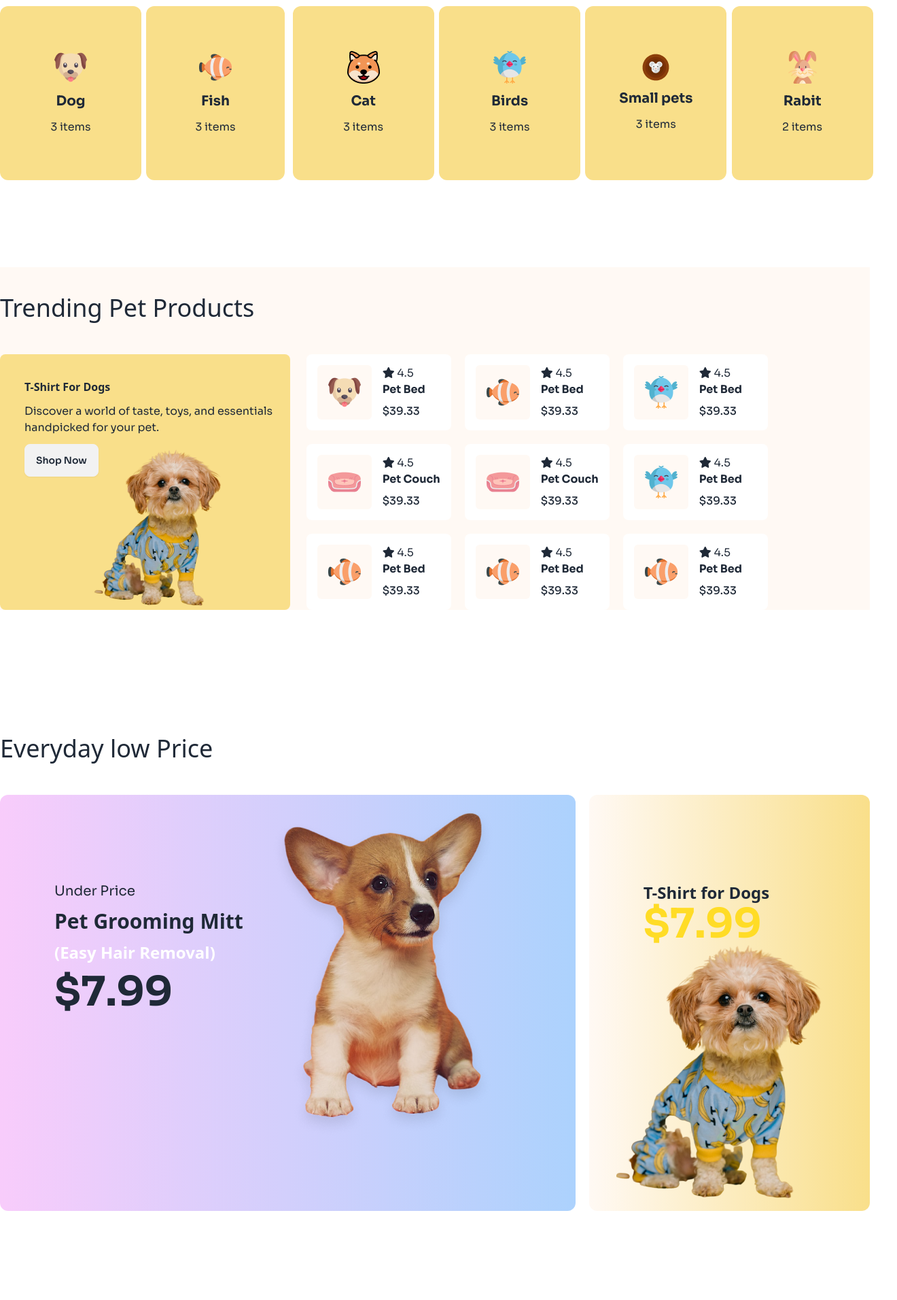
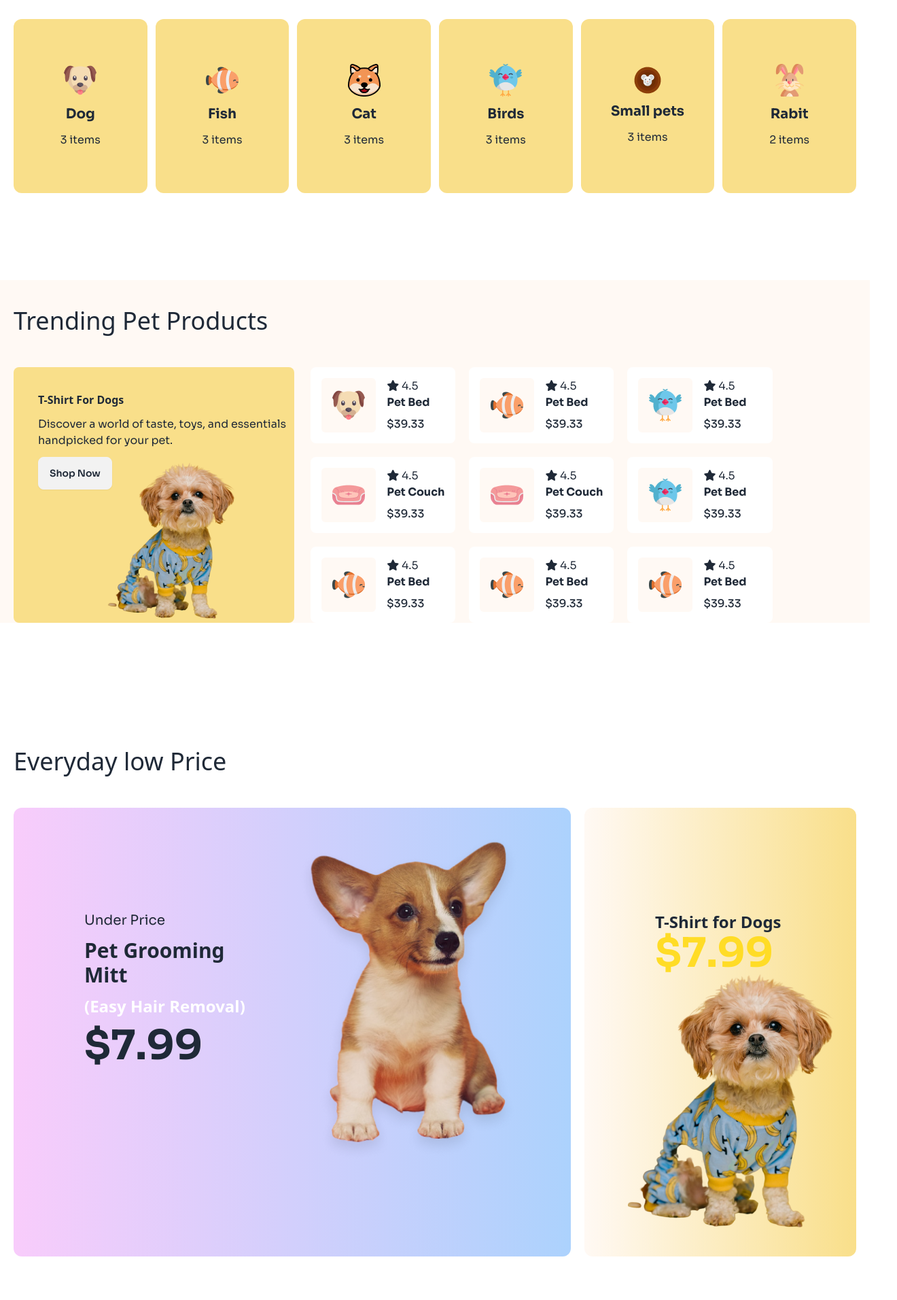
Before and after one commit to asifjsr/Browse-4-Pets, a plain HTML site: page index.html in a window 1280 px wide. Shown: the part 715-2627 px from the top of the page at 68% size, 1320 px wide, since content can reach past the window. Drawn offline with nearby package versions, Linux system fonts and the light colour scheme; a web font is replaced by a local one.

Commit message:
added final work with resolve issue

```diff
--- a/index.html
+++ b/index.html
@@ -47,15 +47,12 @@
             font-family: "Sora", sans-serif;
         }
 
-
-
-
     </style>
     <link rel="shortcut icon" href="c1-assets/logo-header.png" type="image/x-icon">
 </head>
 <body class="font-sora">
     <!-- Header -->
-     <header class="max-w-full " >
+     <header class="max-w-full  " >
         <nav class=" bg-nav_bg  font-sora ">
             <div class="navbar md:container mx-auto  ">
                 <div class="navbar-start">
@@ -98,7 +95,7 @@
             </div>
         </nav>
 
-        <section class=" mt-20 px-20 md:container mx-auto ">
+        <section class=" mt-20  md:container mx-auto px-5 ">
             <div class="flex flex-col lg:flex-row ">
                 <div class="text container ">
                     <h1 class="font-adlam-display text-6xl animate-pulse">Pamper Your Pet, Because They Deserve the Bes</h1>
@@ -115,15 +112,13 @@
 
      </header>
 
-
-    <!-- Main -->
-
-    <section class="mt-36 container mx-auto">
+     <main>
+        <section class="mt-36 container mx-auto px-5">
             <h1 class="font-adlam-display text-4xl mb-12">Browse By Categories</h1>
 
             <div class="grid grid-cols-2 gap-x-3 gap-y-2 lg:grid-cols-6">
 
-            <div class="gap-3 bg-card w-52 h-64 rounded-xl flex flex-col justify-center  text-center">
+                <div class="gap-3 bg-card  h-64 rounded-xl flex flex-col justify-center  text-center">
                     <div class="self-center">
                         <img src="c1-assets/dog-cartoon.png" alt="">
                     </div>
@@ -135,7 +130,7 @@
                     </p>
                 </div>
 
-            <div class="gap-3 bg-card  rounded-xl flex flex-col justify-center  text-center">
+                <div class="gap-3 bg-card h-64 rounded-xl flex flex-col justify-center  text-center">
                     <div class="self-center">
                         <img src="c1-assets/fish-cartoon.png" alt="">
                     </div>
@@ -147,7 +142,7 @@
                     </p>
                 </div>
 
-            <div class="gap-3 bg-card w-52 h-64 rounded-xl flex flex-col justify-center  text-center">
+                <div class="gap-3 bg-card  h-64 rounded-xl flex flex-col justify-center  text-center">
                     <div class="self-center">
                         <img src="c1-assets/cat-cartoon.png" alt="">
                     </div>
@@ -160,7 +155,7 @@
                 </div>
 
 
-            <div class="gap-3 bg-card w-52 h-64 rounded-xl flex flex-col justify-center  text-center">
+                <div class="gap-3 bg-card h-64 rounded-xl flex flex-col justify-center  text-center">
                     <div class="self-center">
                         <img src="c1-assets/bird-cartoon.png" alt="">
                     </div>
@@ -172,7 +167,7 @@
                     </p>
                 </div>
 
-            <div class="gap-3 bg-card w-52 h-64 rounded-xl flex flex-col justify-center  text-center">
+                <div class="gap-3 bg-card h-64 rounded-xl flex flex-col justify-center  text-center">
                     <div class="self-center">
                         <img src="c1-assets/mouse-cartoon.png" alt="">
                     </div>
@@ -186,7 +181,7 @@
 
 
 
-            <div class="gap-3 bg-card w-52 h-64 rounded-xl flex flex-col justify-center  text-center">
+                <div class="gap-3 bg-card h-64  rounded-xl flex flex-col justify-center  text-center">
                     <div class="self-center">
                         <img src="c1-assets/rabbit-cartoon.png" alt="">
                     </div>
@@ -204,9 +199,7 @@
 
         </section>
 
-
-
-    <section class="bg-sec_bg lg:mt-32 max-w-full">
+        <section class="bg-sec_bg px-5 lg:mt-32 max-w-full">
             <div class="md:mx-auto md:container">
                 <h1 class="text-4xl pt-10  font-adlam-display mb-12">
                     Trending Pet Products
@@ -334,16 +327,14 @@
         </section>
 
 
-
-
-    <section class="md:container md:mx-auto mt-36">
+        <section class="md:container md:mx-auto mt-36 px-5">
             <h1 class="text-4xl pt-10  font-adlam-display mb-12">
                 Everyday low Price
             </h1>
 
-        <div class="grid grid-cols-1 lg:grid-cols-3 lg:gap-5  ">
-            <div class="flex rounded-xl bg-gradient-to-r from-grd_1 to-grd_2 lg:col-span-2">
-                <div class="  pt-32 pl-20">
+            <div class="grid grid-cols-1 gap-5  lg:grid-cols-3 lg:gap-5  ">
+                <div class="flex p-6 rounded-xl bg-gradient-to-r from-grd_1 to-grd_2 lg:col-span-2 ">
+                    <div class="  lg:pt-32 lg:pl-20">
                         <p class="text-xl mb-3 ">Under Price</p>
                         <h1 class="text-3xl mb-3 font-adlam-display font-bold">Pet Grooming Mitt</h1>
                         <h2 class="text-2xl mb-3 font-adlam-display text-white font-bold">(Easy Hair Removal)</h2>
@@ -354,19 +345,20 @@
                     </div>
                 </div>
 
-            <div class="flex flex-col rounded-xl bg-gradient-to-r from-grd_3 to-grd_4 col-span-1 ">
-                <div class="  pt-32 pl-20">
+                <div class="flex flex-col rounded-xl bg-gradient-to-r from-grd_3 to-grd_4 col-span-1 p-6">
+                    <div class="  lg:pt-32 lg:pl-20">
                         <p class="font-bold text-2xl font-adlam-display"> T-Shirt for Dogs </p>
                         <p class="font-bold text-6xl text-primary">$7.99</p>
                     </div>
-                <div class="relative left-10">
+                    <div class="relative lg:left-10">
                         <img src="c1-assets/cute-pet-mid.png" alt="">
                     </div>
 
             </div>
 
             </section>
-    <section class="bg-sec_bg md:container md:mx-auto mt-36 rounded-lg z-20 relative top-44 ">
+
+            <section class="bg-nav_bg ml-5 mr-5 rounded-xl pt-9  z-20 relative top-44 md:container md:mx-auto">
                 <div class="flex flex-col lg:flex-row justify-center items-center gap-12 ">
                     <div>
                         <img src="c1-assets/cute-pet-mid.png" alt="">
@@ -380,12 +372,14 @@
                         <button class=" mt-9 btn bg-primary ">Subscribe</button>
                     </div>
                 </div>
+            </section>
 
-    </section>
-    <!-- Footer -->
+     </main>
+
+     <footer>
         <section class="bg-footer_bg pt-80 pb-36 ">
             <div class="md:container md:mx-auto flex gap-10 flex-col lg:flex-row justify-between">
-            <div >
+                <div class="px-5">
                     <div class="flex items-center">
                         <img src="c1-assets/logo-footer.png" alt="">
                         <h1 class="text-3xl font-bold">Browse<span class="text-primary">4</span>Pets</h1>
@@ -393,7 +387,7 @@
                     <p class="mt-8">Discover a world of treats, toys, and <br> essentials handpicked for your furry <br> friends</p>
                     </div>
 
-                <div>
+                    <div class="px-5">
                         <ul >
                             <div >
                                 <li ><a>Find a pet</a></li>
@@ -407,9 +401,9 @@
                         </ul>
                     </div>
 
-                <div>
+                    <div class="px-5">
                         <h1 class="font-medium ">Follow Us</h1>
-                    <div class="flex gap-3">
+                        <div class="flex gap-3 ">
                             <img src="c1-assets/facebook.png" alt="">
                             <img src="c1-assets/instagram.png" alt="">
                             <img src="c1-assets/youtube.png" alt="">
@@ -417,5 +411,4 @@
                     </div>
                 </div>
          </section>
-</body>
-</html>
+     </footer>
```
Also changed, not shown: index2.html (added). Lines whose indentation alone changed are shown as unchanged.
